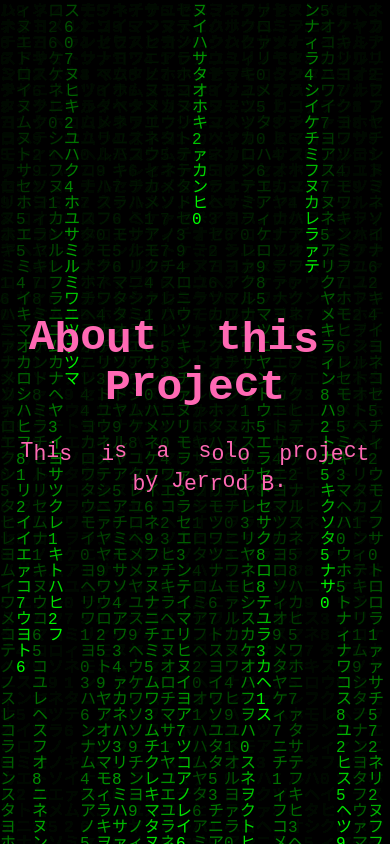
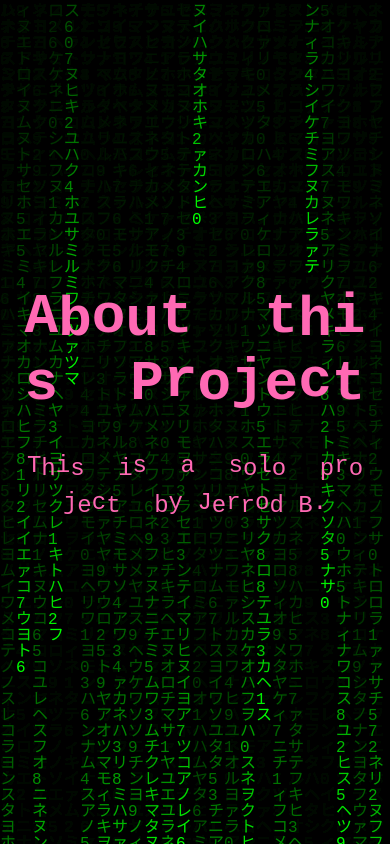
Before and after one commit to OctoINI/stopwatchtimer, a website: page public/about/index.html in a window 390 px wide. Drawn offline with Linux system fonts and the light colour scheme.

Commit message:
Update
dawdwa

```diff
--- a/public/about/index.html
+++ b/public/about/index.html
@@ -2,20 +2,16 @@
 <html lang="en">
 <head>
   <meta charset="UTF-8" />
-  <meta name="viewport" content="width=device-width, initial-scale=1, maximum-scale=1, user-scalable=no" />
+  <meta name="viewport" content="width=device-width, initial-scale=1.0"/>
   <title>(⌐■_■) About this Project (-‿◦☀)</title>
   <style>
     /* Reset & page setup */
     * { margin: 0; padding: 0; box-sizing: border-box; }
     html, body {
-      width: 100%;
-      min-height: 100%;
+      width: 100%; height: 100%;
+      overflow: hidden;
       background: black;
       font-family: 'Courier New', monospace;
-      color: hotpink;
-      /* allow vertical scroll */
-      overflow-y: auto;
-      -webkit-text-size-adjust: 100%;
     }
 
     /* Matrix canvas */
@@ -34,16 +30,14 @@
       flex-direction: column;
       justify-content: center;
       align-items: center;
-      min-height: 100vh;
+      height: 100vh;
       text-align: center;
-      padding: 0 5vw;
-      max-width: 480px;
-      margin: 0 auto;
+      color: hotpink;
+      padding: 0 20px;
     }
 
     .wave {
       display: inline-block;
-      user-select: none;
     }
 
     .wave span {
@@ -68,31 +62,13 @@
     }
 
     h1, p {
-      font-size: 6vw;
+      font-size: 2rem;
       margin-bottom: 1em;
-      line-height: 1.1;
     }
 
-    h1.wave span {
-      font-size: 9vw;
-    }
+    h1.wave span { font-size: 3.5rem; }
+    p.wave span { font-size: 1.5rem; }
 
-    p.wave span {
-      font-size: 4.5vw;
-    }
-
-    /* Smaller devices tweaks */
-    @media (max-width: 400px) {
-      h1, p {
-        font-size: 7vw;
-      }
-      h1.wave span {
-        font-size: 11vw;
-      }
-      p.wave span {
-        font-size: 5.5vw;
-      }
-    }
   </style>
 </head>
 <body>
```
